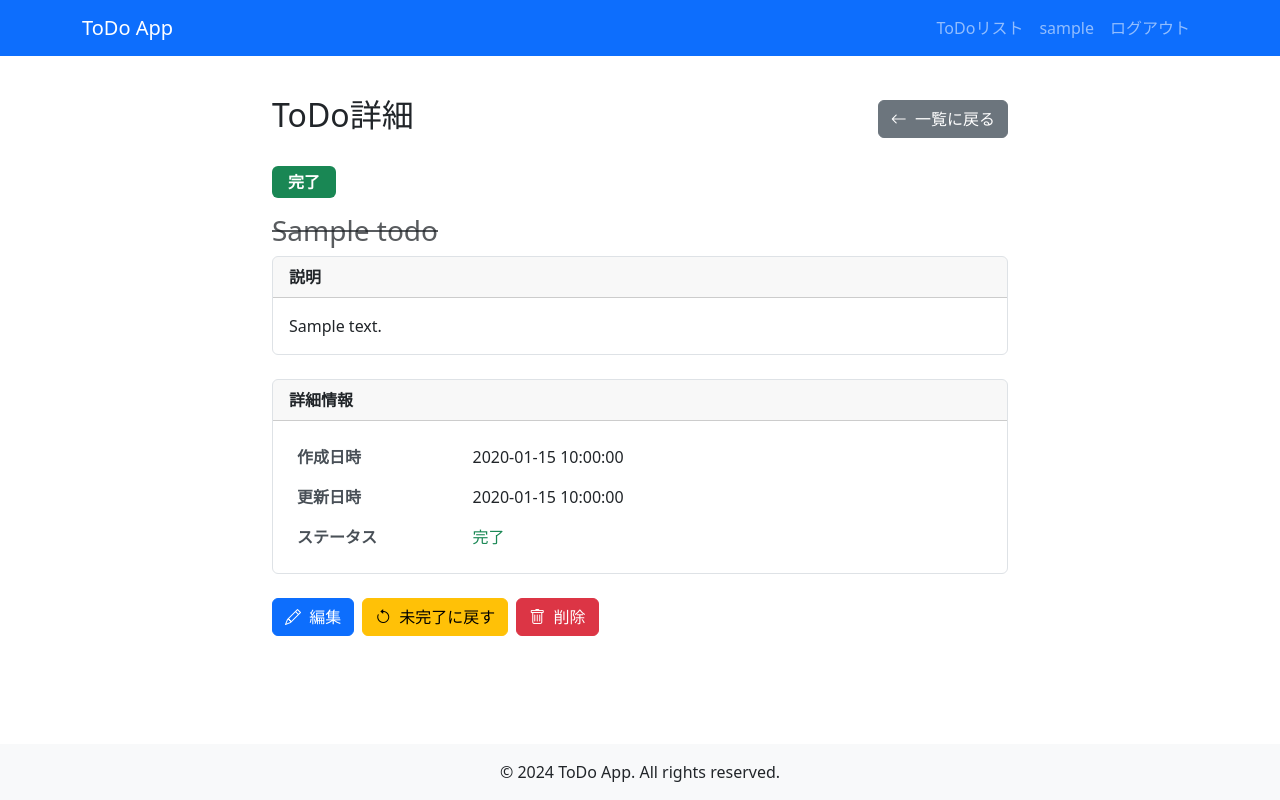
After one commit to jun-learning/flask-todo-mysql, a Flask app: page /todos/1 in a window 1280 px wide. The commit adds this page. Run offline with Flask 3, Linux system fonts and the light colour scheme; a user stored in the database is signed in; tables that the repository leaves empty hold one stand-in row (values such as "Sample post"); some libraries are stand-ins or nearby versions.

Commit message:
feat: Implement todo detail and edit functionality

```diff
--- a/app/blueprints/todos.py
+++ b/app/blueprints/todos.py
@@ -88,9 +88,32 @@ def show(id):
 @login_required
 def edit(id):
     '''ToDo編集'''
-    # 実装は後で
-    flash('編集機能は次のステップで実装します', 'info')
-    return redirect(url_for('todos.index'))
+    todo = Todo.query.get_or_404(id)  # 存在しない id なら 404 エラー
+
+    # 所有者チェック: 他人の ToDo を編集しようとしたら 403 エラー
+    if todo.user_id != current_user.id:
+        abort(403)
+
+    # obj=todo を渡すと、フォームの初期値に既存データが入力される
+    form = TodoForm(obj=todo)
+
+    if form.validate_on_submit():
+        # バリデーション通過 → フォームデータで ToDo を更新
+        todo.title = form.title.data
+        todo.description = form.description.data
+        # updated_at は onupdate=lambda: datetime.now(timezone.utc) で自動更新される
+
+        try:
+            db.session.commit()  # add() は不要（既存オブジェクトの変更は自動追跡される）
+
+            flash('ToDoを更新しました。', 'success')
+            return redirect(url_for('todos.show', id=todo.id))
+
+        except Exception as e:
+            db.session.rollback()
+            flash('ToDoの更新に失敗しました。', 'error')
+
+    return render_template('todos/edit.html', form=form, todo=todo)
 
 
 @todos_bp.route('/<int:id>/delete', methods=['POST'])
--- a/app/static/css/style.css
+++ b/app/static/css/style.css
@@ -45,3 +45,35 @@ main {
     text-decoration: line-through;
     color: #6c757d;
 }
+
+
+/* ToDoカード */
+.card {
+    border: 1px solid #dee2e6;
+    transition: box-shadow 0.2s;
+}
+
+.card:hover {
+    box-shadow: 0 0.125rem 0.25rem rgba(0, 0, 0, 0.075);
+}
+
+/* ボタングループの間隔 */
+.d-flex.gap-2 {
+    gap: 0.5rem !important;
+}
+
+/* テーブル */
+.table-borderless th {
+    font-weight: 600;
+    color: #495057;
+}
+
+/* バッジ */
+.badge {
+    padding: 0.5em 1em;
+}
+
+/* アイコンとテキストの間隔 */
+.btn i {
+    margin-right: 0.25rem;
+}
--- /dev/null
+++ b/app/templates/todos/detail.html
@@ -0,0 +1,111 @@
+{% extends 'base.html' %}
+
+{% block title %}{{ todo.title }} - ToDo App{% endblock %}
+{# {{ }} で Python 変数を出力。todo.title で ToDo のタイトルをページタイトルに使用 #}
+
+{% block content %}
+<div class='row'>
+    <div class='col-md-8 offset-md-2'>
+        <!-- ヘッダー -->
+        <div class='d-flex justify-content-between align-items-center mb-4'>
+            <h2>ToDo詳細</h2>
+            <a href='{{ url_for('todos.index')}}' class='btn btn-secondary'>
+                <i class='bi bi-arrow-left'></i> 一覧に戻る
+            </a>
+        </div>
+
+        <!-- ステータスバッジ -->
+        <div class='mb-3'>
+            {% if todo.completed %}
+                <span class='badge bg-success fs-6'>完了</span>
+            {% else %}
+                <span class='badge bg-warning fs-6'>未完了</span>
+            {% endif %}
+        </div>
+
+        <!-- タイトル -->
+        <h3 class='{% if todo.completed %}text-decoration-line-through text-muted{% endif %}'>
+            {{ todo.title }}
+        </h3>
+
+        <!-- 説明 -->
+        <div class='card mb-4'>
+            <div class='card-header'>
+                <strong>説明</strong>
+            </div>
+            <div class='card-body'>
+                {% if todo.description %}
+                    <p class='card-text' style='white-space: pre-wrap;'>{{ todo.description }}</p>
+                    {# white-space: pre-wrap で改行を保持して表示 #}
+                {% else %}
+                    <p class='card-text text-muted'>説明はありません</p>
+                {% endif %}
+            </div>
+        </div>
+
+        <!-- 詳細情報 -->
+        <div class='card mb-4'>
+            <div class='card-header'>
+                <strong>詳細情報</strong>
+            </div>
+            <div class='card-body'>
+                <table class='table table-borderless mb-0'>
+                    <tbody>
+                        <tr>
+                            <th scope='row' class='w-25'>作成日時</th>
+                            <td>{{ todo.created_at.strftime('%Y-%m-%d %H:%M:%S') }}</td>
+                        </tr>
+                        <tr>
+                            <th scope='row'>更新日時</th>
+                            <td>{{ todo.updated_at.strftime('%Y-%m-%d %H:%M:%S') }}</td>
+                        </tr>
+                        <tr>
+                            <th scope='row'>ステータス</th>
+                            <td>
+                                {% if todo.completed %}
+                                    <span class='text-success'>完了</span>
+                                {% else %}
+                                    <span class='text-warning'>未完了</span>
+                                {% endif %}
+                            </td>
+                        </tr>
+                    </tbody>
+                </table>
+            </div>
+        </div>
+
+        <!-- アクションボタン -->
+        <div class='d-flex gap-2'>
+            <a href='{{ url_for('todos.edit', id=todo.id)}}' class='btn btn-primary'>
+                <i class='bi bi-pencil'></i> 編集
+            </a>
+            <form method='POST' action='{{ url_for('todos.toggle', id=todo.id)}}'
+                  style='display: inline;'>
+                <input type='hidden' name='csrf_token' value='{{ csrf_token() }}'>
+                {# CSRF トークンを手動で埋め込む（FlaskForm を使わない場合） #}
+                {% if todo.completed %}
+                    <button type='submit' class='btn btn-warning'>
+                        <i class='bi bi-arrow-counterclockwise'></i> 未完了に戻す
+                    </button>
+                {% else %}
+                    <button type='submit' class='btn btn-success'>
+                        <i class='bi bi-check-circle'></i> 完了にする
+                    </button>
+                {% endif %}
+            </form>
+            <form method='POST' action='{{ url_for('todos.delete', id=todo.id)}}'
+                  style='display: inline;'>
+                <input type='hidden' name='csrf_token' value='{{ csrf_token() }}'>
+                <button type='submit' class='btn btn-danger'
+                        onclick='return confirm("本当に削除しますか？")'>
+                    <i class='bi bi-trash'></i> 削除
+                </button>
+            </form>
+        </div>
+    </div>
+</div>
+{% endblock %}
+
+{% block extra_css %}
+<link rel='stylesheet' href='https://cdn.jsdelivr.net/npm/bootstrap-icons@1.11.0/font/bootstrap-icons.css'>
+{% endblock %}
```
Also changed, not shown: app/templates/todos/edit.html (added, +64 -0 lines).
